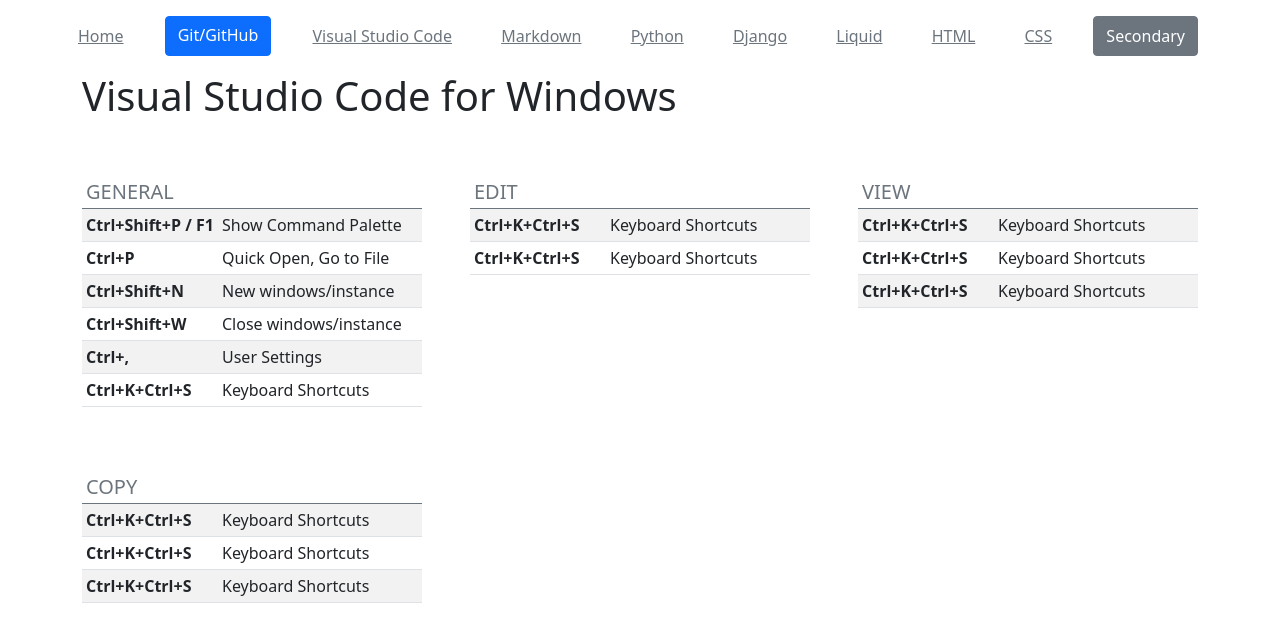
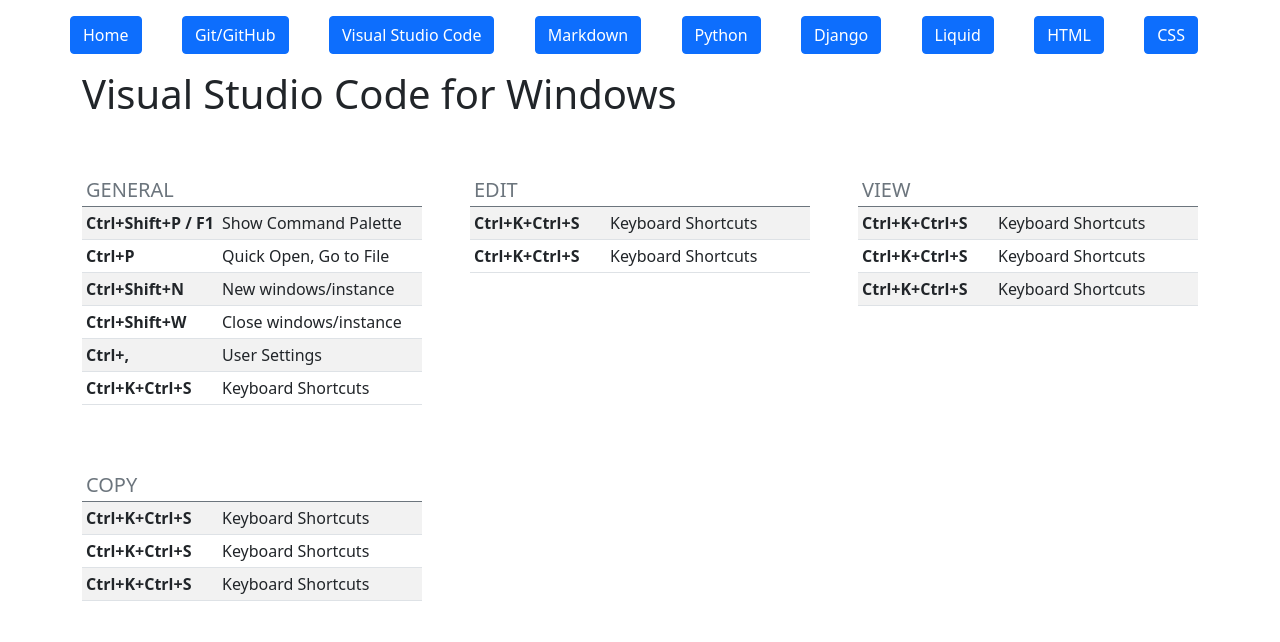
Before and after one commit to ConradoAlmeida/cheatsheets, a Jekyll site: the page built from vscode-cheat.html, in a window 1280 px wide. Shown: the top 642 px of the page. Built offline with Jekyll 4.4.1, drawn with Linux system fonts in a browser that asks for light colours.

Commit message:
Update default.html

```diff
--- a/_layouts/default.html
+++ b/_layouts/default.html
@@ -26,16 +26,16 @@
   <header class="blog-header py-3">
     <div class="row flex-nowrap justify-content-between align-items-center">
       <nav class="nav d-flex justify-content-between">
-    <a class="p-2 link-secondary" href="index.html">Home</a>
+    <a class="btn btn-primary" href="index.html">Home</a>
         <a class="btn btn-primary" href="git-cheat.html" role="button">Git/GitHub</a>
-        <a class="p-2 link-secondary" href="vscode-cheat.html">Visual Studio Code</a>
-        <a class="p-2 link-secondary" href="#">Markdown</a>
-        <a class="p-2 link-secondary" href="#">Python</a>
-        <a class="p-2 link-secondary" href="#">Django</a>
-        <a class="p-2 link-secondary" href="#">Liquid</a>
-        <a class="p-2 link-secondary" href="#">HTML</a>
-        <a class="p-2 link-secondary" href="#">CSS</a>
-        <button type="button" class="btn btn-secondary">Secondary</button>
+         <a class="btn btn-primary" href="vscode-cheat.html" role="button">Visual Studio Code</a>
+        <a class="btn btn-primary" href="#" role="button">Markdown</a>
+         <a class="btn btn-primary" href="#" role="button">Python</a>
+       <a class="btn btn-primary" href="#" role="button">Django</a>
+        <a class="btn btn-primary" href="#" role="button">Liquid</a>
+        <a class="btn btn-primary" href="#" role="button">HTML</a>
+      <a class="btn btn-primary" href="#" role="button">CSS</a>
+
 
 
 
```
